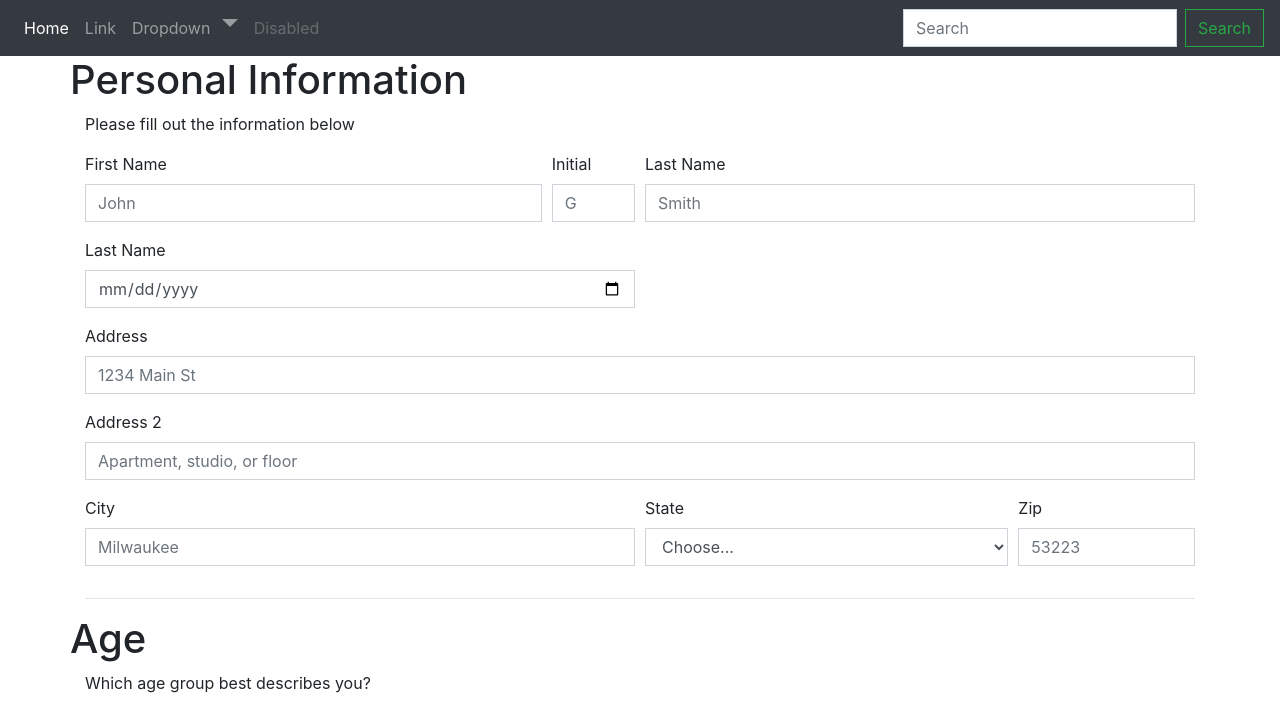
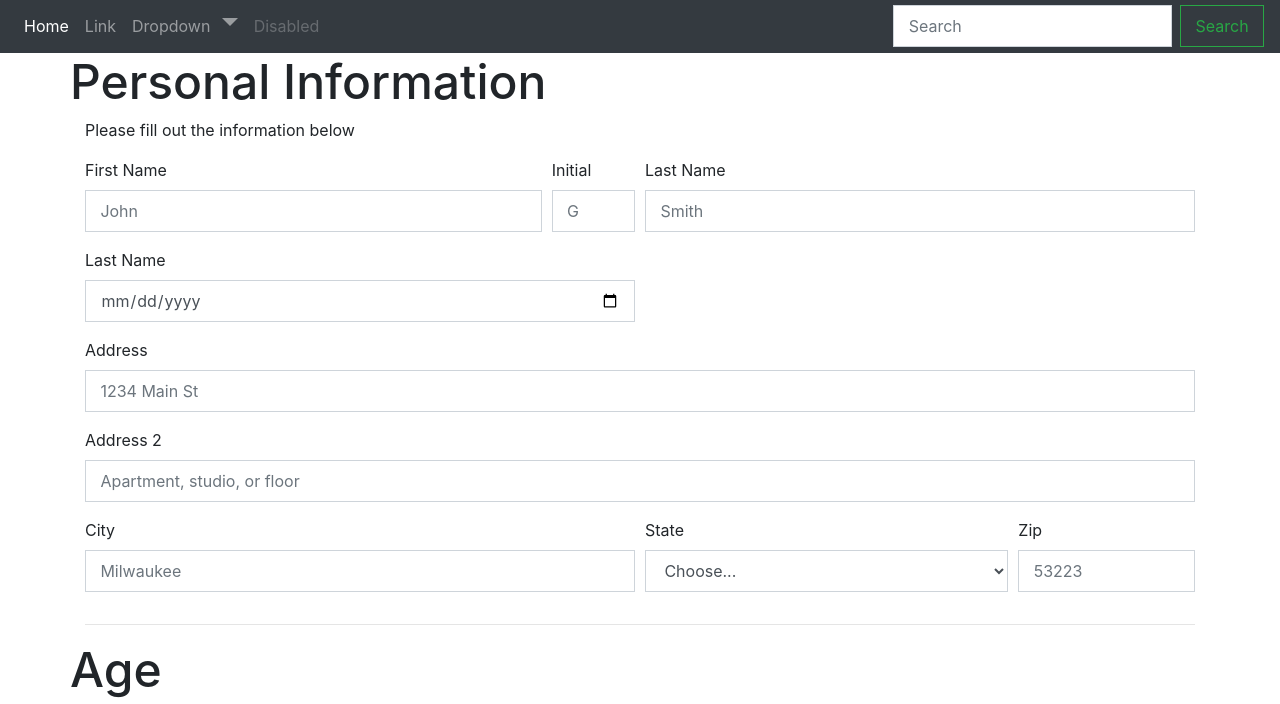
Before and after one commit to merski007/javaScript2, a plain HTML site: page JS2/class6Lab/inClassLab.html in a window 1280 px wide. Shown: the top 704 px of the page. Drawn offline with nearby package versions, Linux system fonts and the light colour scheme.

Commit message:
css files are updated in realtime via koala, made a bunch of changes just to test the process

```diff
--- a/JS2/class6Lab/scss/_variables.scss
+++ b/JS2/class6Lab/scss/_variables.scss
@@ -264,7 +264,7 @@ $font-weight-bold:            700 !default;
 $font-weight-base:            $font-weight-normal !default;
 $line-height-base:            1.5 !default;
 
-$h1-font-size:                $font-size-base * 2.5 !default;
+$h1-font-size:                $font-size-base * 3 !default;
 $h2-font-size:                $font-size-base * 2 !default;
 $h3-font-size:                $font-size-base * 1.75 !default;
 $h4-font-size:                $font-size-base * 1.5 !default;
@@ -347,16 +347,16 @@ $table-caption-color:         $text-muted !default;
 //
 // Shared variables that are reassigned to `$input-` and `$btn-` specific variables.
 
-$input-btn-padding-y:         .375rem !default;
-$input-btn-padding-x:         .75rem !default;
+$input-btn-padding-y:         .5rem !default;
+$input-btn-padding-x:         .9rem !default;
 $input-btn-line-height:       $line-height-base !default;
 
 $input-btn-focus-width:       .2rem !default;
 $input-btn-focus-color:       rgba($component-active-bg, .25) !default;
 $input-btn-focus-box-shadow:  0 0 0 $input-btn-focus-width $input-btn-focus-color !default;
 
-$input-btn-padding-y-sm:      .25rem !default;
-$input-btn-padding-x-sm:      .5rem !default;
+$input-btn-padding-y-sm:      .5rem !default;
+$input-btn-padding-x-sm:      .75rem !default;
 $input-btn-line-height-sm:    $line-height-sm !default;
 
 $input-btn-padding-y-lg:      .5rem !default;
@@ -432,7 +432,7 @@ $input-border-radius-lg:                $border-radius-lg !default;
 $input-border-radius-sm:                $border-radius-sm !default;
 
 $input-focus-bg:                        $input-bg !default;
-$input-focus-border-color:              lighten($component-active-bg, 25%) !default;
+$input-focus-border-color:              lighten($component-active-bg, 75%) !default;
 $input-focus-color:                     $input-color !default;
 $input-focus-width:                     $input-btn-focus-width !default;
 $input-focus-box-shadow:                $input-btn-focus-box-shadow !default;
@@ -641,7 +641,7 @@ $nav-divider-margin-y:              ($spacer / 2) !default;
 
 // Navbar
 
-$navbar-padding-y:                  ($spacer / 2) !default;
+$navbar-padding-y:                  ($spacer / 3) !default;
 $navbar-padding-x:                  $spacer !default;
 
 $navbar-nav-link-padding-x:         .5rem !default;
```
Also changed, not shown: JS2/class6Lab/css/bootstrap.css.
